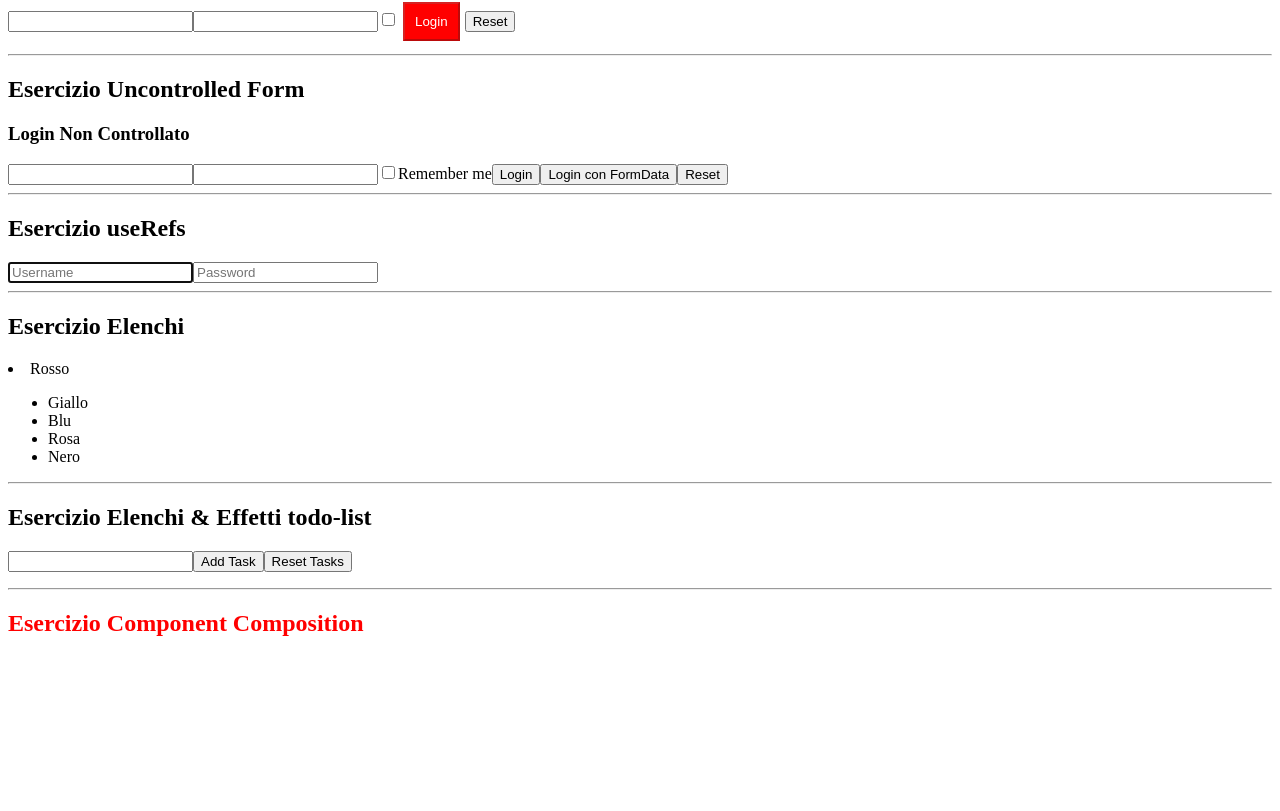
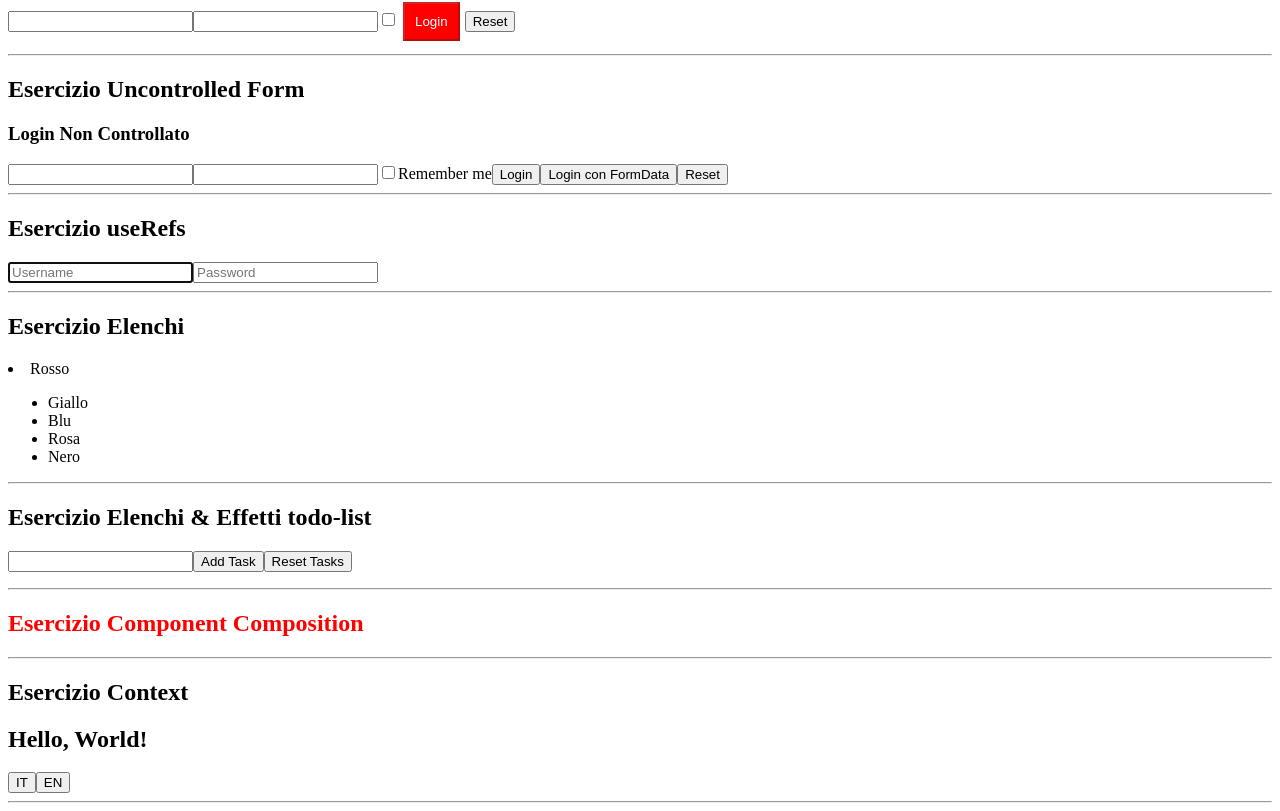
Before and after one commit to devnox89/Reactexe, a React (Vite) app: page / in a window 1280 px wide. Shown: the part 1670-2481 px from the top of the page. Before the commit the page ends 2327 px from the top, so only its background shows below. Built offline with nearby package versions, Linux system fonts and the light colour scheme.

Commit message:
Add exe context

```diff
--- a/src/App.jsx
+++ b/src/App.jsx
@@ -14,8 +14,18 @@ import { Color } from "./Color";
 import { Colors } from "./Colors";
 import { TodoList } from "./TodoList";
 import { Container } from "./CompositionChildren";
+import { LanguageContext } from "./LanguageContext";
+import { useState } from "react";
+import { HelloContext } from "./HelloContext";
 
 export function App() {
+
+    const [language, setLanguage] = useState('en')
+
+    function handleSetLanguage(language) {
+        setLanguage(language)
+    }
+
     return (
         <div className="app">
             <h2>ESERCIZIO - Components</h2>
@@ -66,6 +76,16 @@ export function App() {
             <Container title={<h2>Esercizio Component Composition</h2>}>
                 <Hello/>
             </Container>
+            <hr />
+            <h2>Esercizio Context</h2>
+            <LanguageContext.Provider value={language}>
+                <div>
+                    <HelloContext/>
+                    <button onClick={() => handleSetLanguage('it')}>IT</button>
+                    <button onClick={() => handleSetLanguage('en')}>EN</button>
+                </div>
+            </LanguageContext.Provider>
+            <hr />
 
         </div>
     );
--- /dev/null
+++ b/src/HelloContext.jsx
@@ -0,0 +1,11 @@
+import { useContext } from "react"
+import { LanguageContext } from "./LanguageContext"
+
+export function HelloContext() {
+
+    const language = useContext(LanguageContext)
+
+    return(
+        <h2>{language === 'en' ? 'Hello, World!' : 'Ciao, Mondo!'}</h2>
+    )
+}
--- /dev/null
+++ b/src/LanguageContext.jsx
@@ -0,0 +1,3 @@
+import { createContext } from "react";
+
+export const LanguageContext =  createContext('en')
```
